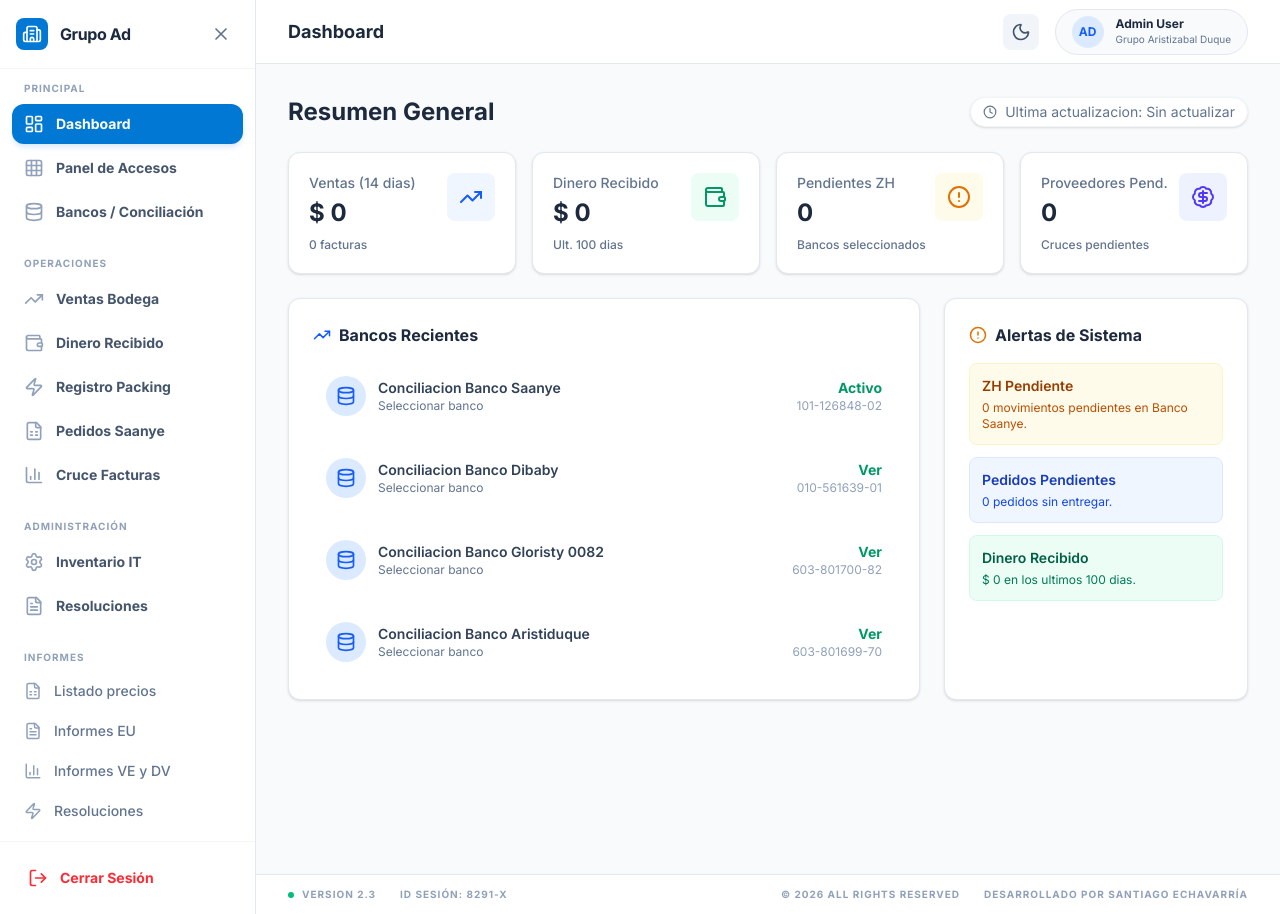
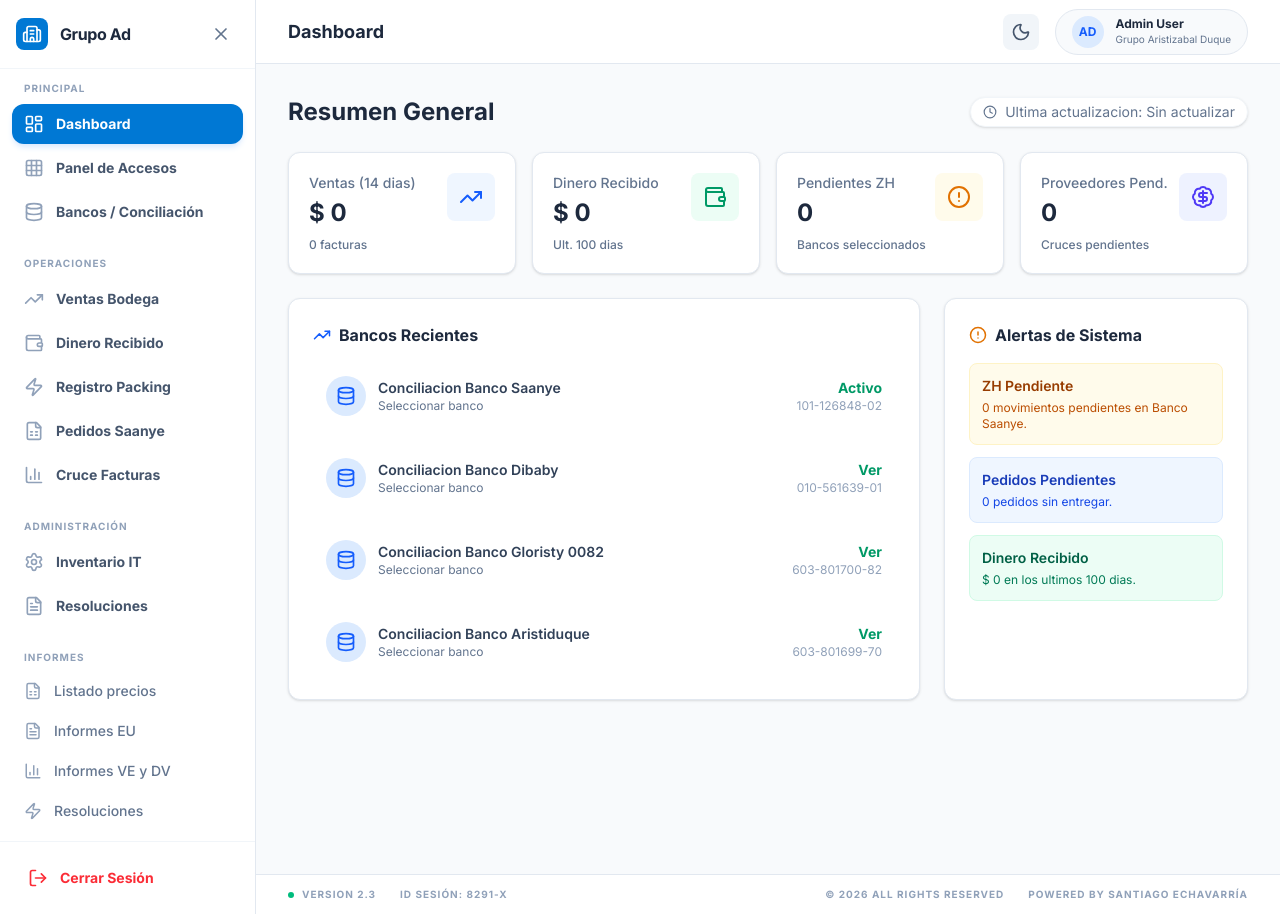
Before and after one commit to sanrock02/Integrador-Front, a React (Vite) app: page / in a window 1280 px wide. Built offline with nearby package versions, Linux system fonts and the light colour scheme.

Commit message:
powererd by

```diff
--- a/src/App.tsx
+++ b/src/App.tsx
@@ -377,7 +377,7 @@ export default function App() {
           </div>
           <div className="flex items-center gap-6">
             <span>© 2026 all rights reserved</span>
-            <span>Desarrollado por Santiago Echavarría</span>
+            <span>Powered by Santiago Echavarría</span>
           </div>
         </footer>
       </div>
```
